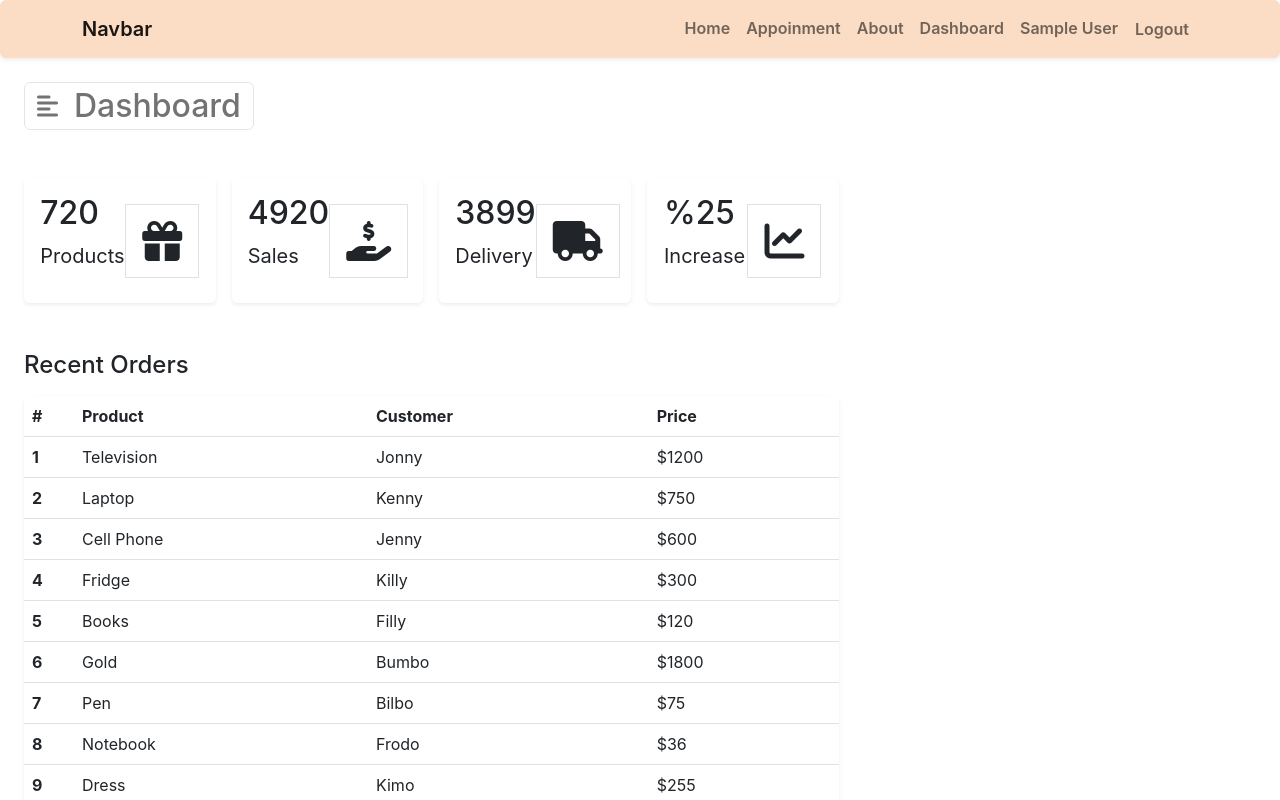
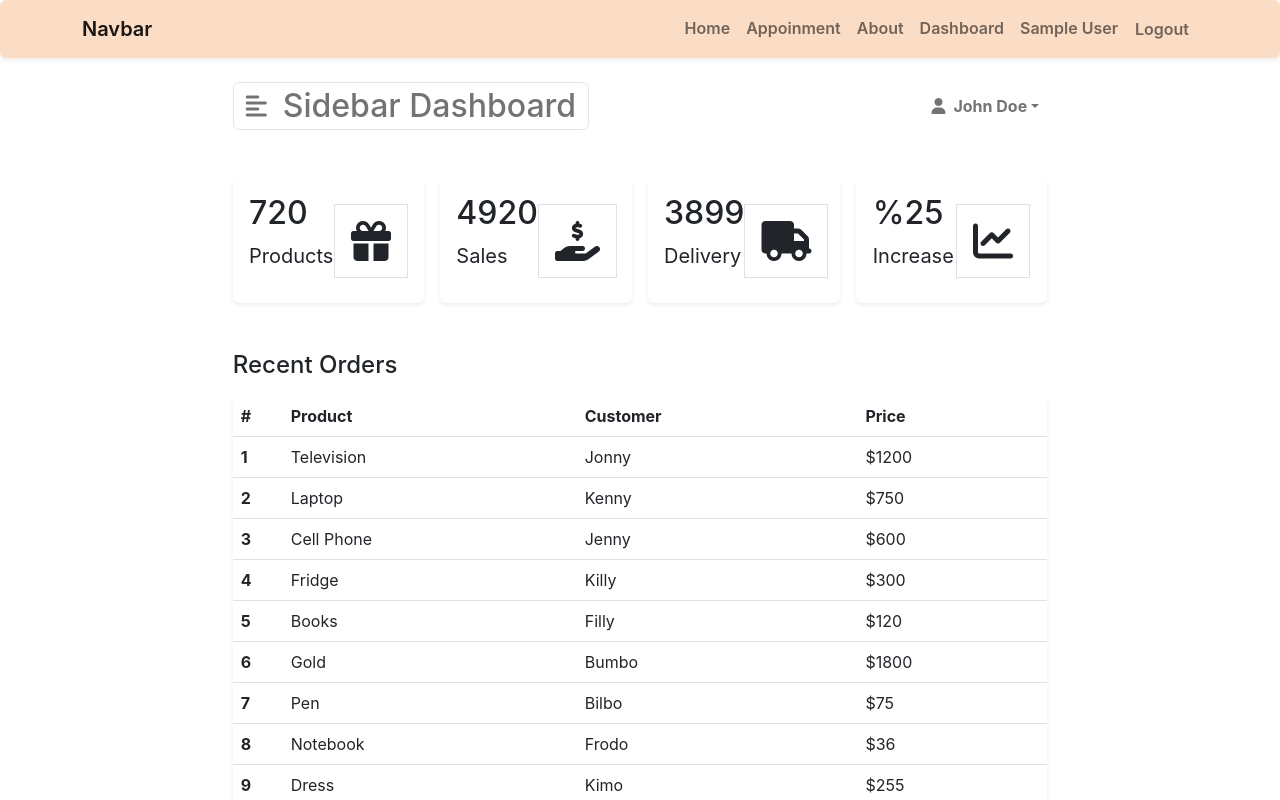
Before and after one commit to mohaimenur1/docter-portal, a React (Create React App) app: page /dashboard in a window 1280 px wide. Shown: the top 800 px of the page. Built offline with nearby package versions, Linux system fonts and the light colour scheme; no server answers; sample sign-in values are in the browser's storage.

Commit message:
admin dashbaord fixing some ui

```diff
--- a/src/layout/DashboardLayout.js
+++ b/src/layout/DashboardLayout.js
@@ -10,7 +10,10 @@ const DashboardLayout = () => {
     <div>
       <Navbar />
 
-      <div className='d-flex' id='wrapper'>
+      <div
+        className='d-flex justify-content-center align-items-center'
+        id='wrapper'
+      >
         <div
           className='bg-white offcanvas offcanvas-end'
           tabindex='-1'
@@ -18,12 +21,9 @@ const DashboardLayout = () => {
           aria-labelledby='offcanvasNavbarLabel'
         >
           <div className='sidebar-heading text-center py-4 primary-text fs-4 fw-bold text-uppercase border-bottom'>
-            <i className='fas fa-user-secret me-2'></i>Codersbite
+            <i className='fas fa-user-secret me-2'></i>Admin Panel
           </div>
           <div className='offcanvas-header'>
-            <h5 className='offcanvas-title' id='offcanvasNavbarLabel'>
-              Offcanvas
-            </h5>
             <button
               type='button'
               className='btn-close'
@@ -90,7 +90,7 @@ const DashboardLayout = () => {
         </div>
 
         <div id='page-content-wrapper'>
-          <nav className='navbar  navbar-light bg-transparent py-4 px-4'>
+          <nav className='navbar navbar-expand-lg navbar-light bg-transparent py-4 px-4'>
             <div
               className='d-flex align-items-center navbar-toggler'
               type='button'
@@ -99,7 +99,7 @@ const DashboardLayout = () => {
               aria-controls='offcanvasNavbar'
             >
               <i className='fas fa-align-left primary-text fs-4 me-3'></i>
-              <h2 className='fs-2 m-0'>Dashboard</h2>
+              <h2 className='fs-2 m-0'>Sidebar Dashboard</h2>
             </div>
 
             {/* <button
@@ -196,7 +196,7 @@ const DashboardLayout = () => {
               </div>
             </div>
 
-            <div className='row my-5'>
+            <div className='row my-5 d-flex justify-content-center'>
               <h3 className='fs-4 mb-3'>Recent Orders</h3>
               <div className='col'>
                 <table className='table bg-white rounded shadow-sm  table-hover'>
```
